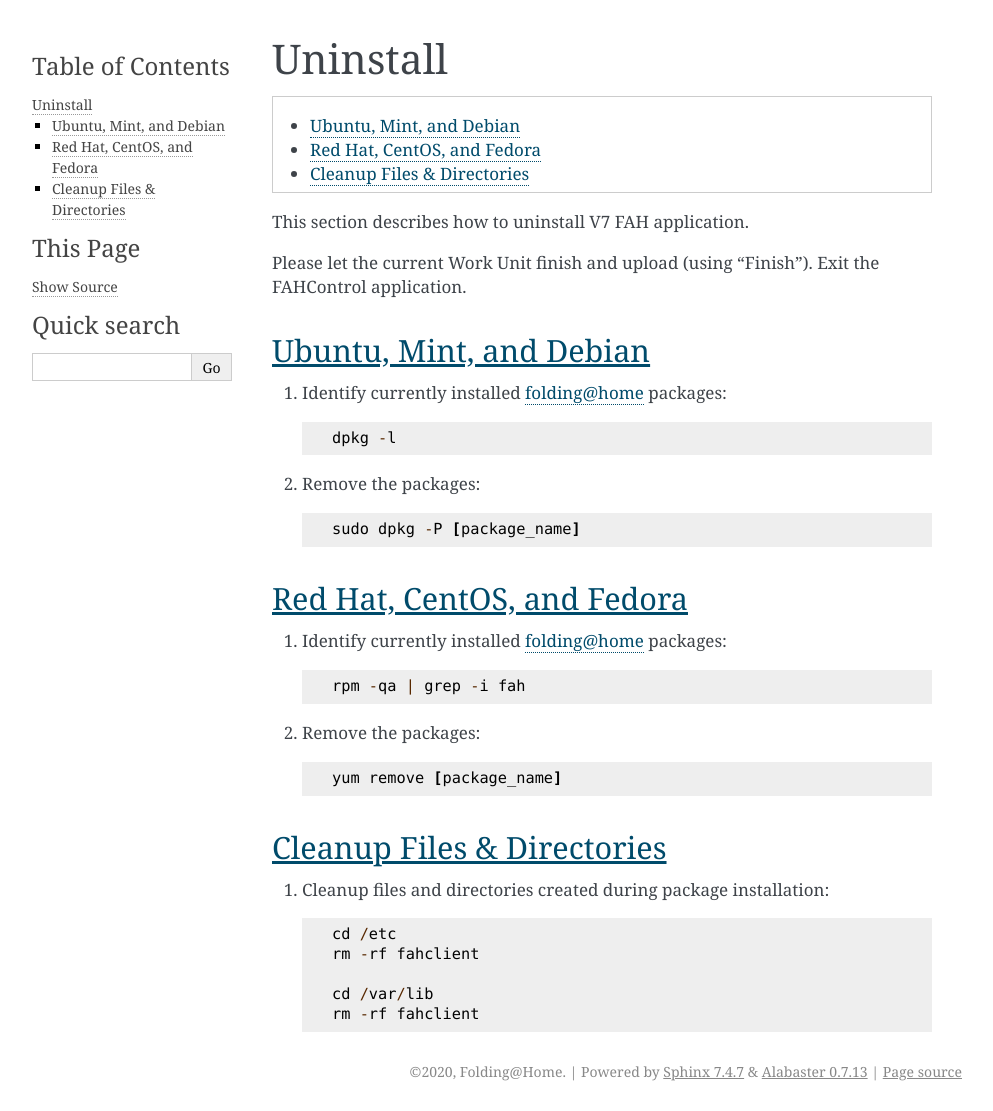
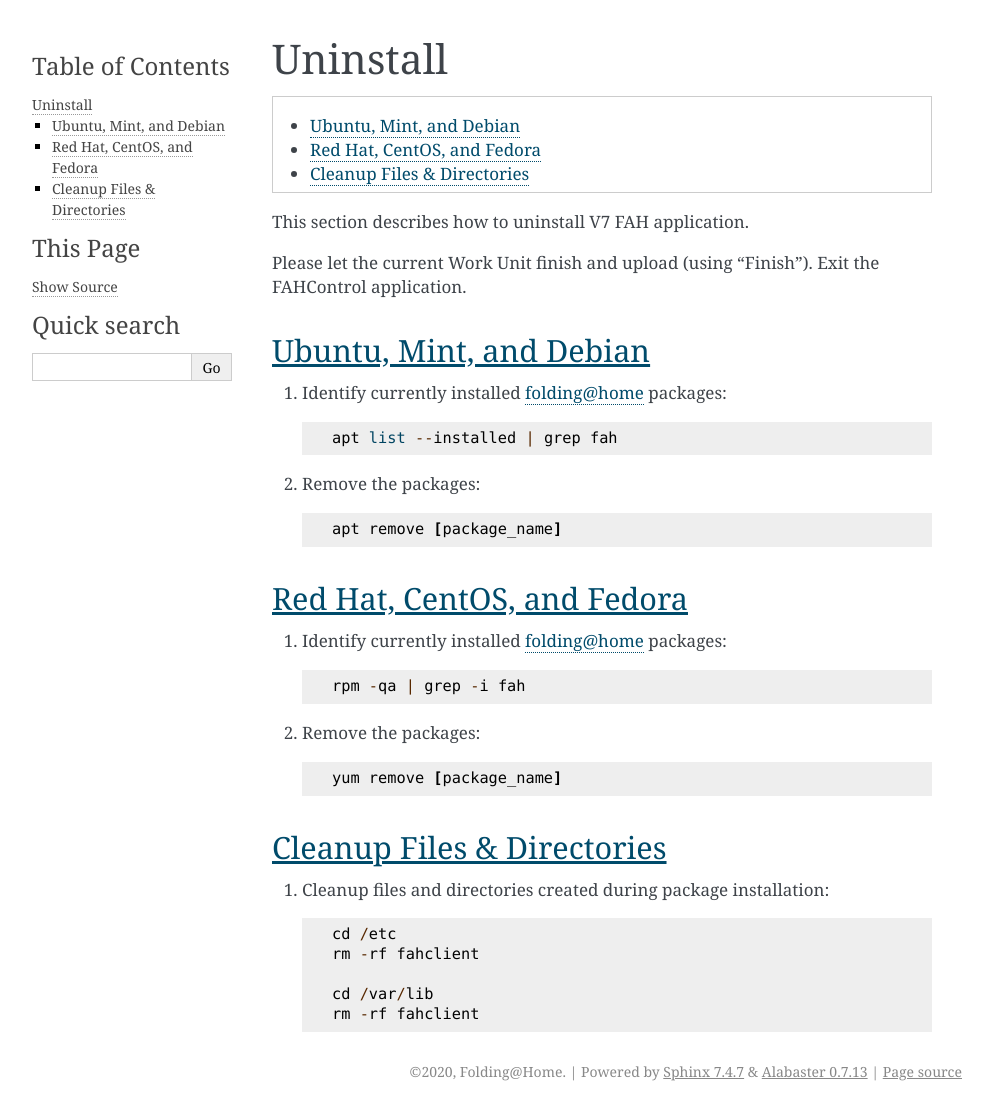
Before and after one commit to FoldingCommunity/fah-client-documentation, a Sphinx documentation site: the page built from docs/source/linux/uninstall_linux.rst, in a window 1280 px wide. Shown: the whole page, without its empty margins (148-1141 px from the left). Built offline with Sphinx 7.4.7, drawn with Linux system fonts in a browser that asks for light colours.

Commit message:
Updated uninstall_linux.rst

```diff
--- a/docs/source/linux/uninstall_linux.rst
+++ b/docs/source/linux/uninstall_linux.rst
@@ -16,11 +16,11 @@
 
 #. Identify currently installed folding@home packages::
 
-	dpkg -l
+	apt list --installed | grep fah
 
 #. Remove the packages::
 
-	 sudo dpkg -P [package_name]
+	 apt remove [package_name]
 
 
 
```
